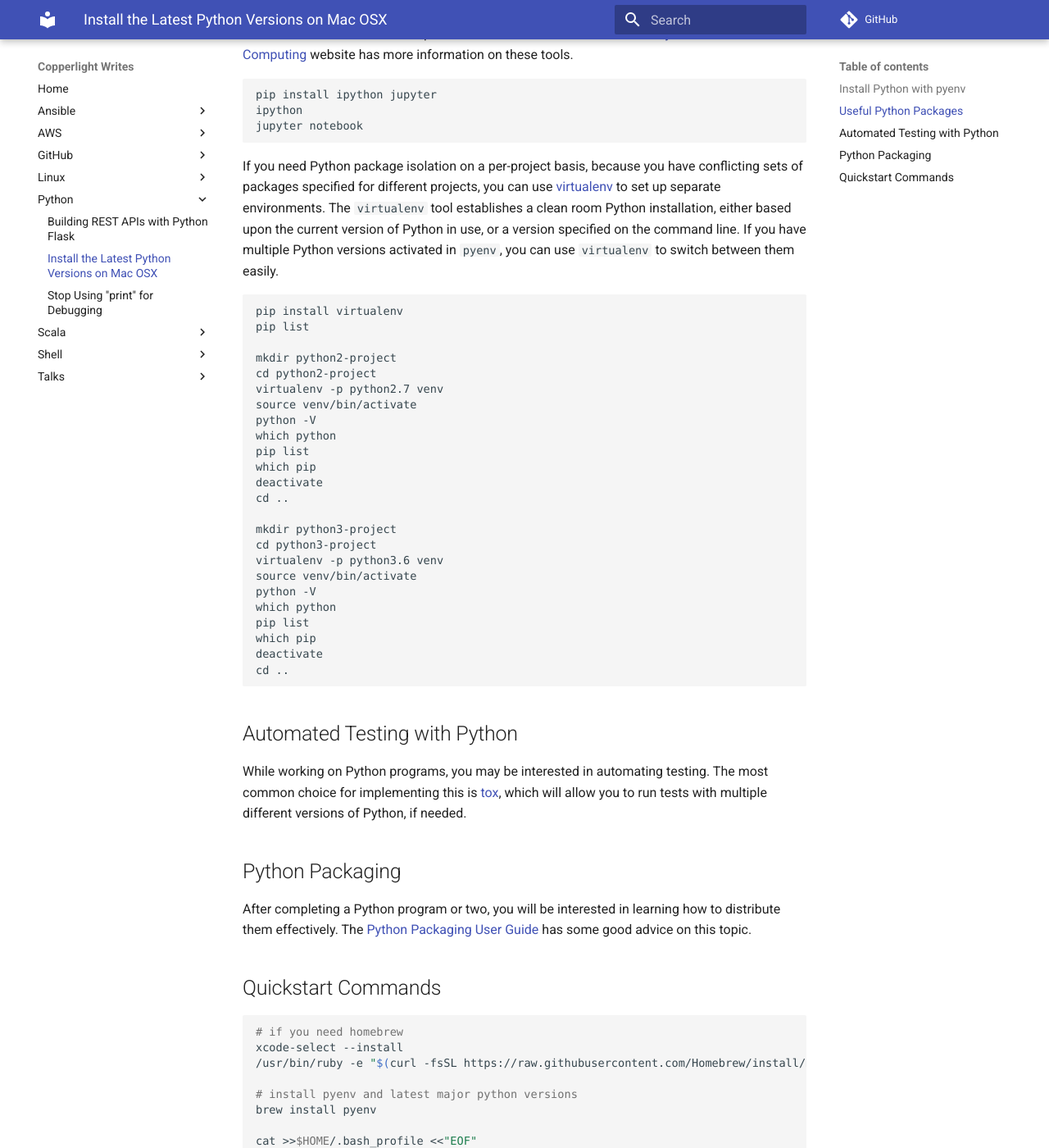
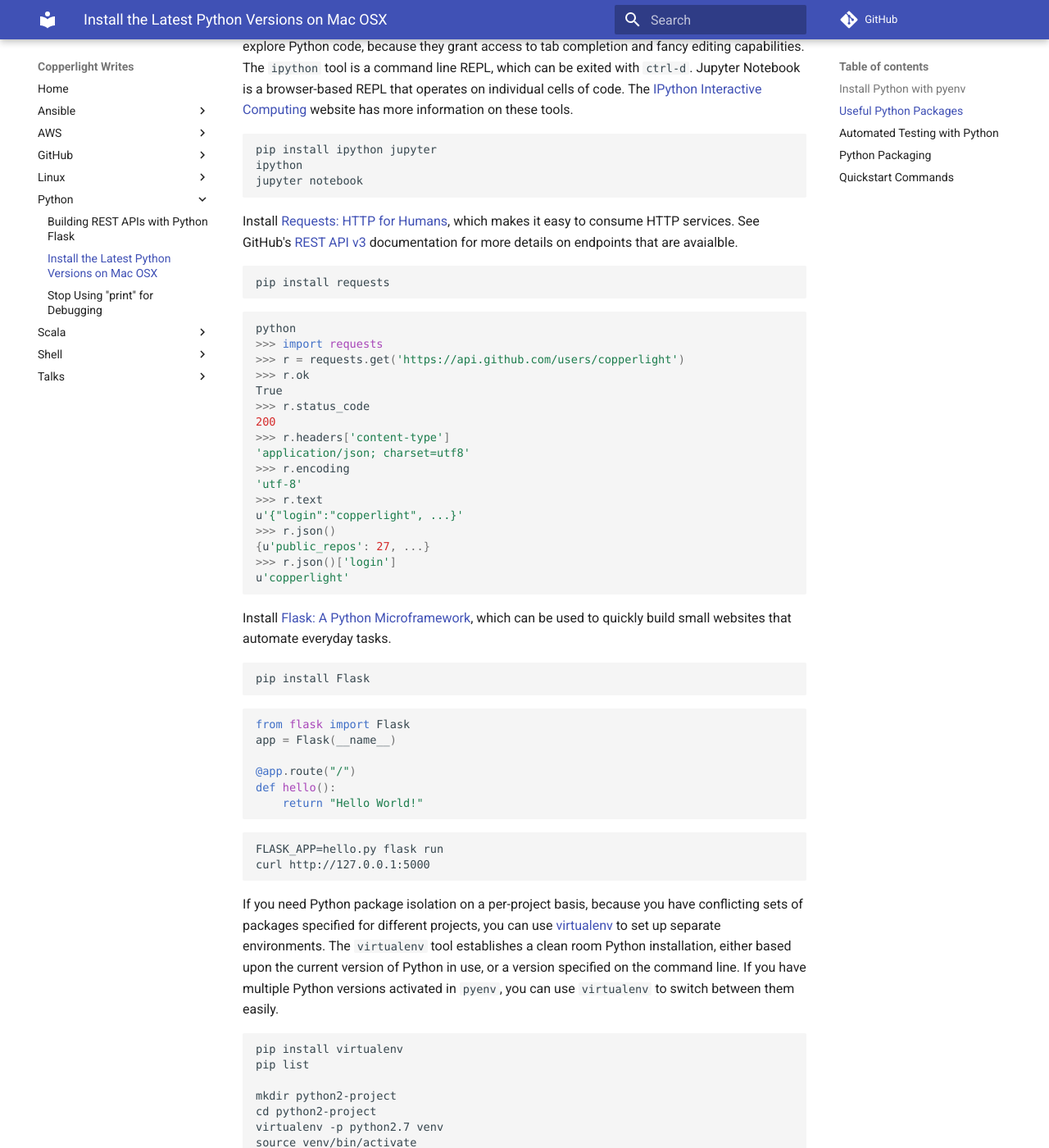
Before and after one commit to copperlight/copperlight.github.io, an MkDocs documentation site: the page built from docs/python/install-the-latest-python-versions-on-macosx.md, in a window 1280 px wide and 1400 px high, scrolled down 3780 px. Shown: the whole window at 82% size. Built offline with MkDocs 1.6.1 and Material for MkDocs 9.7.7, drawn with Linux system fonts in a browser that asks for light colours; some web fonts are replaced; comment, search, counter and statistics services are not loaded; old or Windows-style settings are respelled for this version of MkDocs; some of the changed text lies outside the part shown.

Commit message:
add requests and flask under useful packages

````diff
--- a/docs/python/install-the-latest-python-versions-on-macosx.md
+++ b/docs/python/install-the-latest-python-versions-on-macosx.md
@@ -138,6 +138,9 @@ versions.  Your `python` version will automatically switch when you change into
 
 ## Useful Python Packages
 
+This is a small collecton of useful packages that will help get you started doing useful things
+with Python.
+
 Install [flake8](http://flake8.pycqa.org/en/latest/), which is a static analyzer that enforces
 good Python coding style and alerts you to coding mistakes.  Now that you have Python installed,
 you can use the `pip` command to install any additional modules that you want to use.  You will
@@ -157,6 +160,55 @@ website has more information on these tools.
 pip install ipython jupyter
 ipython
 jupyter notebook
+```
+
+Install [Requests: HTTP for Humans](http://docs.python-requests.org/en/master/), which makes it easy
+to consume HTTP services. See GitHub's [REST API v3](https://developer.github.com/v3/) documentation
+for more details on endpoints that are avaialble.
+
+```
+pip install requests
+```
+
+```
+python
+>>> import requests
+>>> r = requests.get('https://api.github.com/users/copperlight')
+>>> r.ok
+True
+>>> r.status_code
+200
+>>> r.headers['content-type']
+'application/json; charset=utf8'
+>>> r.encoding
+'utf-8'
+>>> r.text
+u'{"login":"copperlight", ...}'
+>>> r.json()
+{u'public_repos': 27, ...}
+>>> r.json()['login']
+u'copperlight'
+```
+
+Install [Flask: A Python Microframework](http://flask.pocoo.org/), which can be used to quickly build
+small websites that automate everyday tasks.
+
+```
+pip install Flask
+```
+
+```
+from flask import Flask
+app = Flask(__name__)
+
+@app.route("/")
+def hello():
+    return "Hello World!"
+```
+
+```
+FLASK_APP=hello.py flask run
+curl http://127.0.0.1:5000
 ```
 
 If you need Python package isolation on a per-project basis, because you have conflicting sets
````
